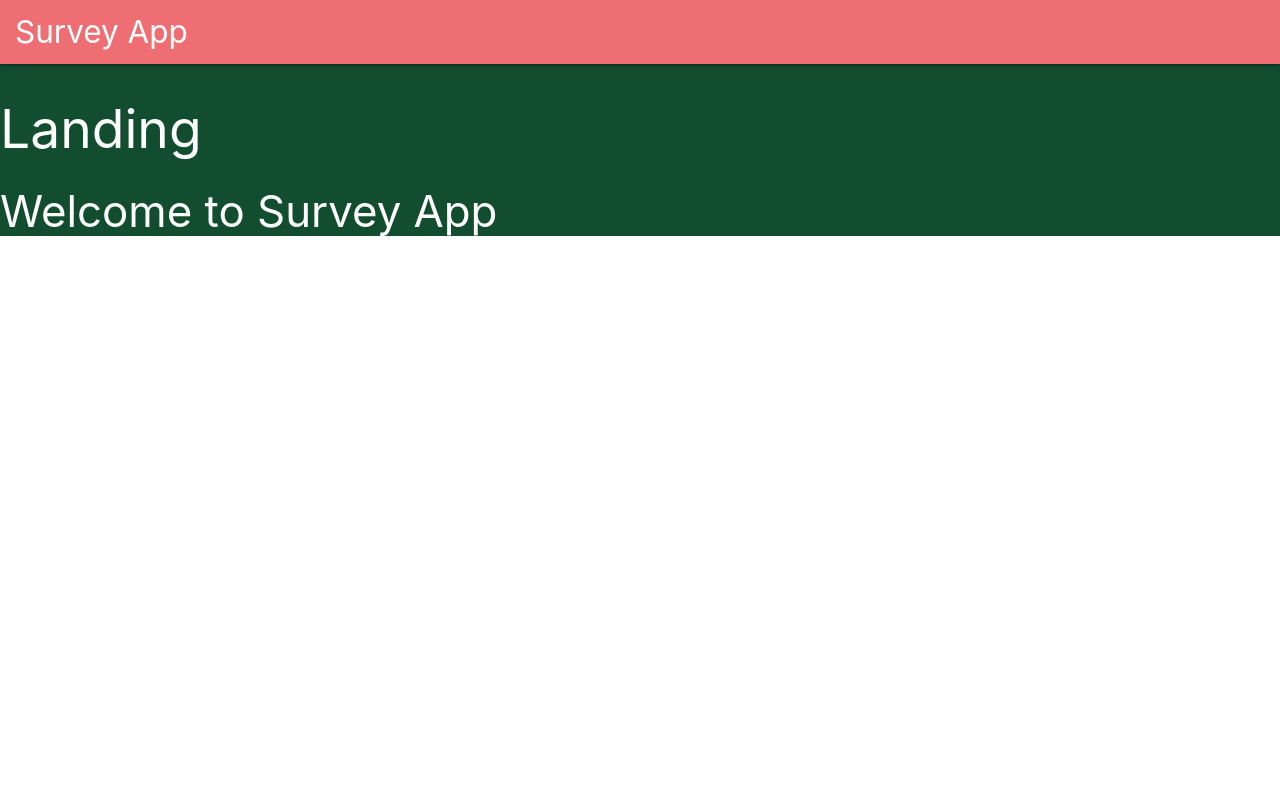
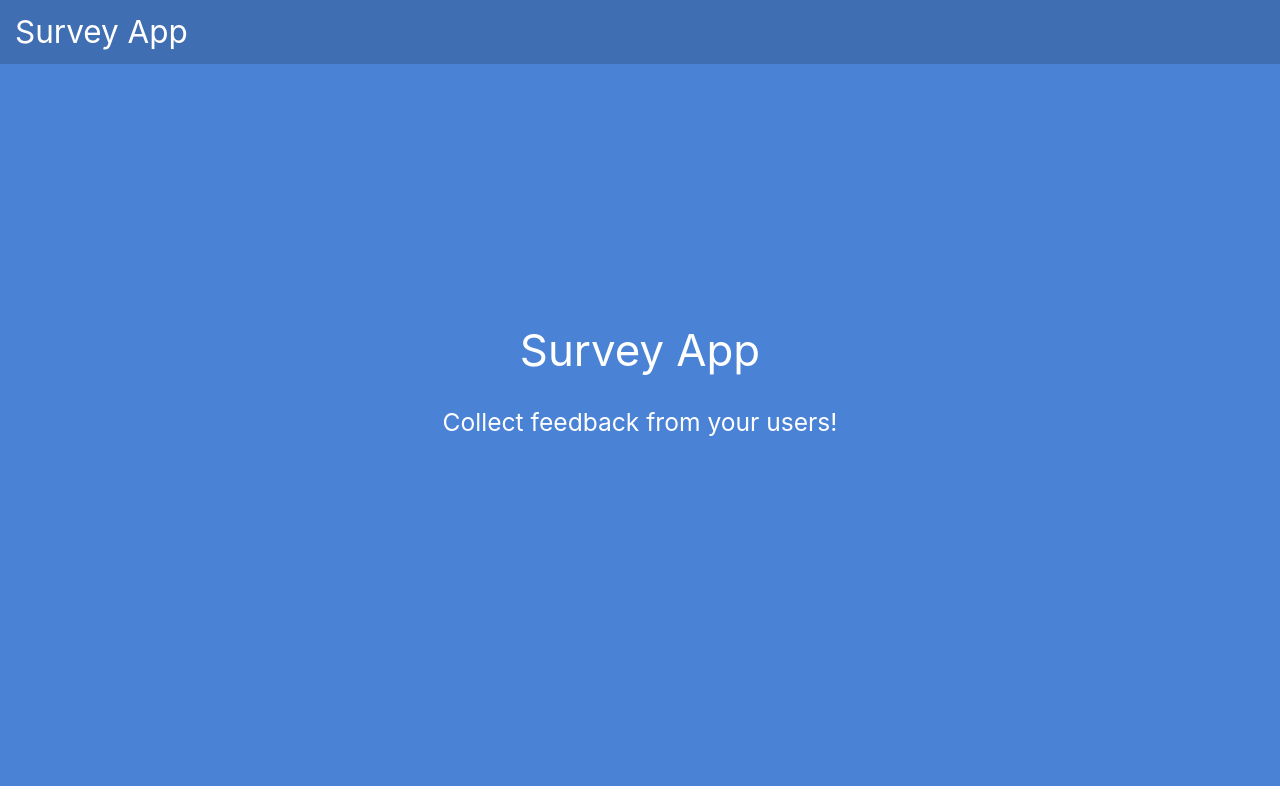
Before and after one commit to akhilalekha/surveyapp, a React (Create React App) app in the folder client/: page / in a window 1280 px wide. Built offline with nearby package versions, Linux system fonts and the light colour scheme; no server answers.

Commit message:
create landing component and styles, style changes to header component

```diff
--- a/client/src/components/App.css
+++ b/client/src/components/App.css
@@ -1,14 +1,5 @@
 .App {
-	background-color: #282c34;
-	background-color: #124d2f;
+	/* background-color: #282c34; */
+	/* background-color: #124d2f; */
 	color: white;
 }
-
-.container {
-	display: flex;
-	flex-direction: column;
-	align-items: center;
-	justify-content: space-evenly;
-	font-size: calc(10px + 2vmin);
-	color: white;
-}
--- a/client/src/components/App.jsx
+++ b/client/src/components/App.jsx
@@ -4,15 +4,10 @@ import { BrowserRouter, Route } from "react-router-dom";
 import { connect } from "react-redux";
 import * as actions from "../actions";
 import Header from "./Header";
+import Landing from "./Landing";
 
 const Dashboard = () => <h2>Dashboard</h2>;
 const SurveyNew = () => <h2>SurveyNew</h2>;
-const Landing = () => (
-	<header>
-		<h2>Landing</h2>
-		<h3>Welcome to Survey App</h3>
-	</header>
-);
 
 class App extends Component {
 	componentDidMount() {
--- a/client/src/components/Header.css
+++ b/client/src/components/Header.css
@@ -1,3 +1,6 @@
+nav {
+	background-color: #406eb3;
+}
 nav .brand-logo {
 	padding: 0 1rem;
 }
--- /dev/null
+++ b/client/src/components/Landing.css
@@ -0,0 +1,12 @@
+.lcontainer {
+	display: flex;
+	flex-direction: column;
+	align-items: center;
+	justify-content: center;
+	font-size: calc(10px + 2vmin);
+	background-color: #4a82d6;
+	height: 90.2vh;
+}
+h5 {
+	padding-bottom: 7rem;
+}
--- /dev/null
+++ b/client/src/components/Landing.jsx
@@ -0,0 +1,13 @@
+import React from "react";
+import "./Landing.css";
+
+function Landing() {
+	return (
+		<div className="lcontainer">
+			<h3>Survey App</h3>
+			<h5>Collect feedback from your users!</h5>
+		</div>
+	);
+}
+
+export default Landing;
--- a/client/src/index.css
+++ b/client/src/index.css
@@ -1,3 +1,6 @@
+* {
+	box-sizing: border-box;
+}
 body {
 	-webkit-font-smoothing: antialiased;
 	-moz-osx-font-smoothing: grayscale;
```
